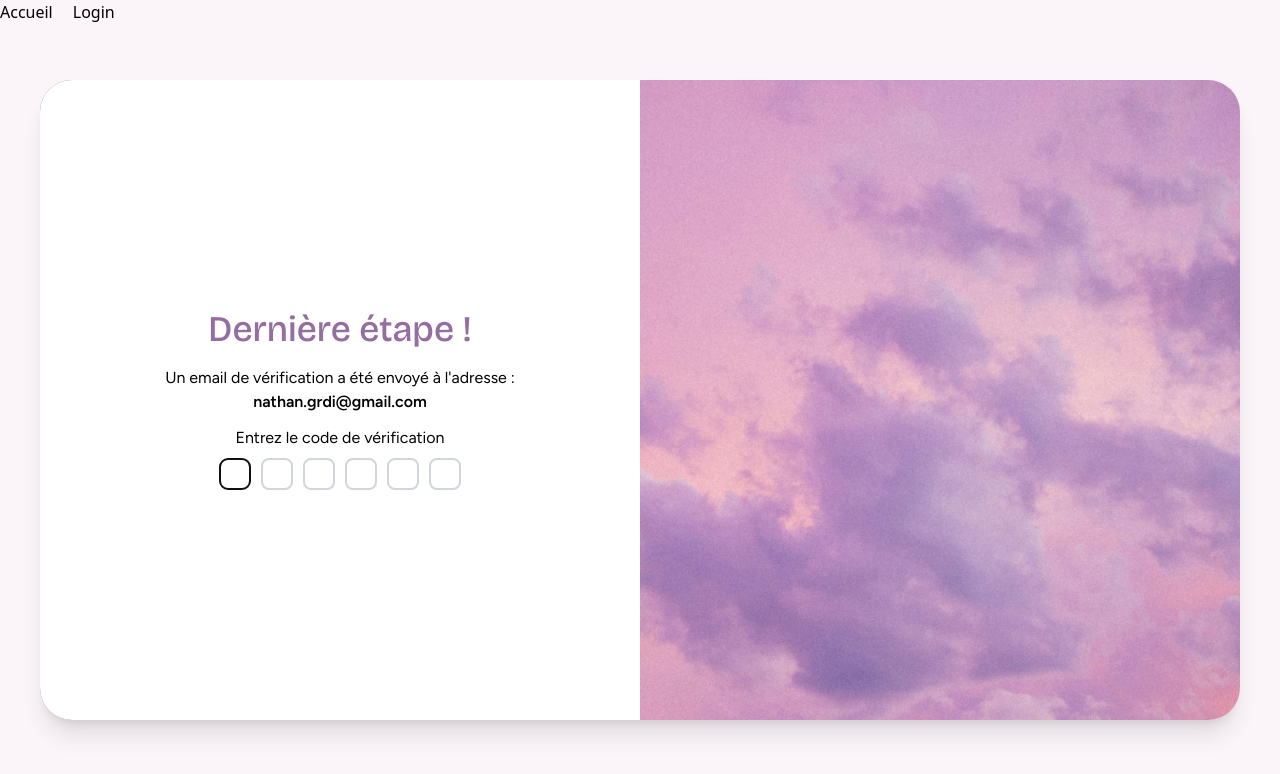
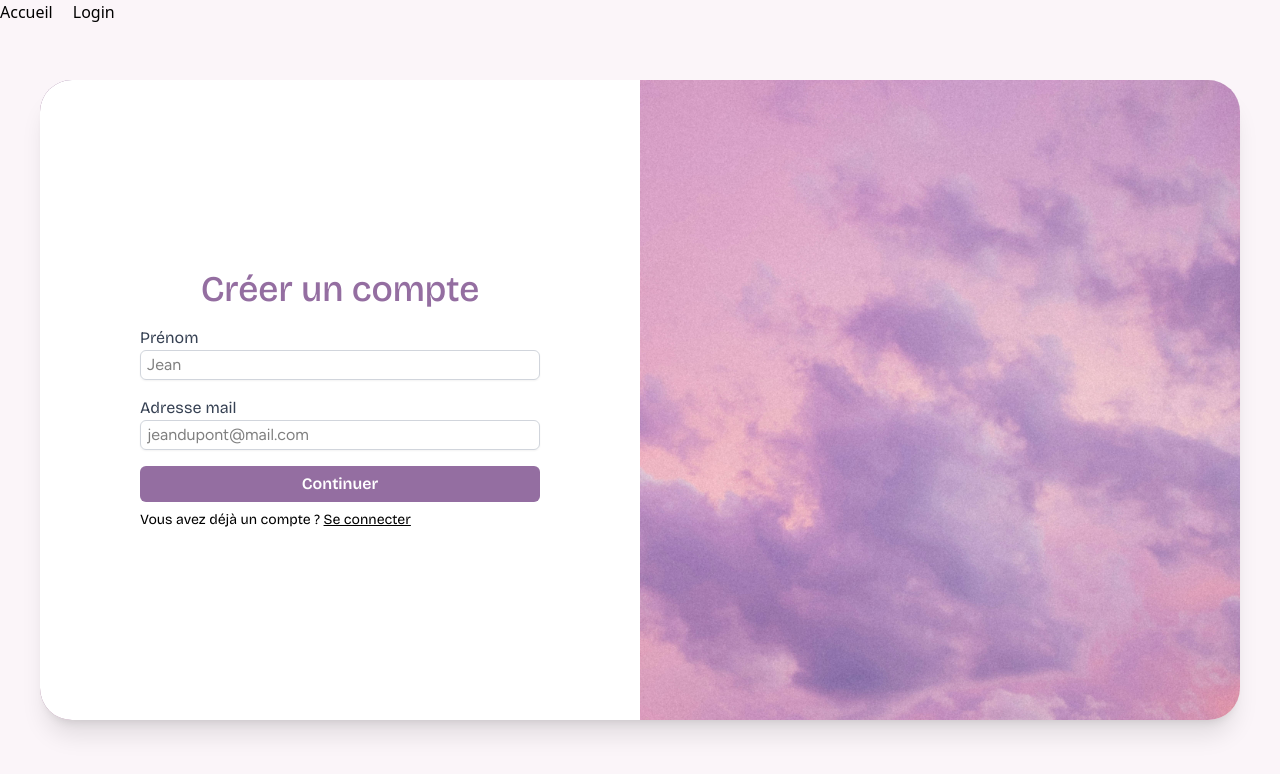
Before and after one commit to Nathmaxx/phinestia, a React (Vite) app: page /authentification/inscription in a window 1280 px wide. Shown: the top 774 px of the page. Built offline with nearby package versions, Linux system fonts and the light colour scheme; no server answers; a web font is replaced by a local one.

Commit message:
gestion du comportement lors de l'envoi des mails

```diff
--- a/src/components/forms/SignInForm.tsx
+++ b/src/components/forms/SignInForm.tsx
@@ -15,12 +15,12 @@ const SignInForm = ({ className = "", handleToggle }: SignInFormProps) => {
 
 	const [userInfos, setUserInfos] = useState({
 		firstName: "",
-		email: "nathan.grdi@gmail.com",
+		email: "",
 		password: "",
 		confirmPassword: ""
 	})
 
-	const [step, setStep] = useState(3)
+	const [step, setStep] = useState(1)
 	const [message, setMessage] = useState("")
 
 	const signInFirstRef = useRef<HTMLDivElement>(null)
@@ -86,6 +86,7 @@ const SignInForm = ({ className = "", handleToggle }: SignInFormProps) => {
 
 			<SignInSecond
 				setInfo={setInfo}
+				setUserInfos={setUserInfos}
 				userInfos={userInfos}
 				handleMove={handleMove}
 				handleToggle={handleToggle}
--- a/src/components/forms/SignInSecond.tsx
+++ b/src/components/forms/SignInSecond.tsx
@@ -9,6 +9,7 @@ import { useAuth } from "../../hooks/useAuthContext"
 
 type SignInSecondProps = {
 	userInfos: SignInInfos
+	setUserInfos: (value: SignInInfos) => void
 	setInfo: (type: keyof SignInInfos, value: string) => void
 	ref?: React.RefObject<HTMLDivElement | null>
 	handleMove: (direction: "next" | "previous") => void
@@ -18,7 +19,7 @@ type SignInSecondProps = {
 	setMessage: (value: string) => void
 }
 
-const SignInSecond = ({ userInfos, setInfo, ref, handleMove, className, handleToggle, message, setMessage }: SignInSecondProps) => {
+const SignInSecond = ({ userInfos, setInfo, ref, handleMove, className, handleToggle, message, setMessage, setUserInfos }: SignInSecondProps) => {
 
 	const { signUp } = useAuth()
 
@@ -55,7 +56,18 @@ const SignInSecond = ({ userInfos, setInfo, ref, handleMove, className, handleTo
 		const response = await signUp(userInfos.firstName, userInfos.email, userInfos.password)
 
 		if (!response.success) {
+			if (response.message === "Impossible d'envoyer l'e-mail de vérification") {
+				setUserInfos({
+					email: "",
+					firstName: "",
+					password: "",
+					confirmPassword: ""
+				})
+
+				handleMove("previous")
+			}
 			setMessage(response.message)
+			setIsLoading(false)
 			return
 		}
 
--- a/src/components/forms/SignInThird.tsx
+++ b/src/components/forms/SignInThird.tsx
@@ -19,7 +19,7 @@ const SignInThird = ({ className, userInfos, message, setMessage }: SignInThirdP
 
 	useEffect(() => {
 		setMessage("")
-		if (code[CODE_LENGTH - 1] !== '') {
+		if (code.every(value => value !== '')) {
 			setMessage("Complété")
 		}
 	}, [code, setMessage])
```
Also changed, not shown: src/contexts/AuthContext.tsx (+8 -0 lines).
